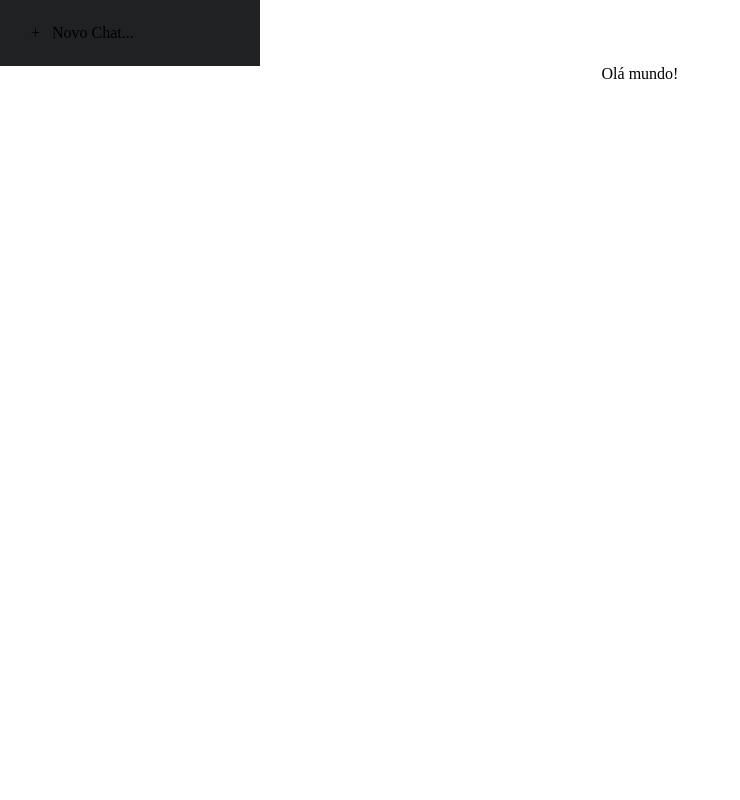
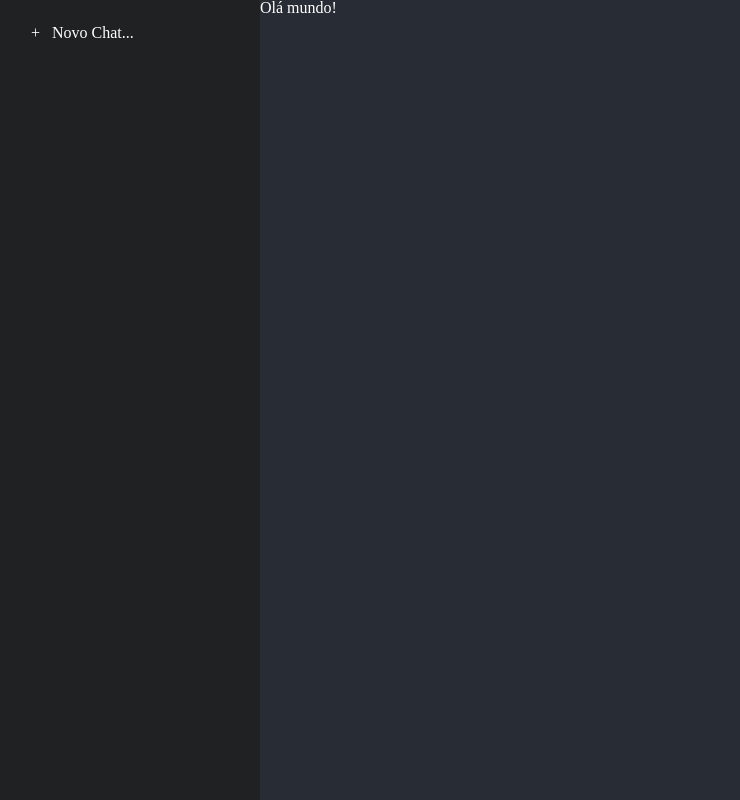
Before and after one commit to raonircl/chatgpt-node-react_integracao, a React (Create React App) app in the folder Web/: page / in a window 1280 px wide. Shown: the whole page, without its empty margins (0-740 px from the left). Built offline with nearby package versions, Linux system fonts and the light colour scheme.

Commit message:
style: posicionamento da classe .App, cor da fonte e flexbox

```diff
--- a/Web/src/styles/App.css
+++ b/Web/src/styles/App.css
@@ -1,5 +1,13 @@
 .App {
   text-align: center;
+  position: absolute;
+  top: 0;
+  bottom: 0;
+  left: 0;
+  right: 0;
+  display: flex;
+  color: white;
+  background-color: #282c34;
 }
 
 .App-logo {
```
